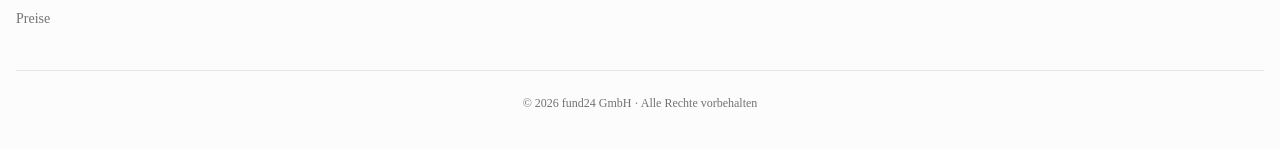
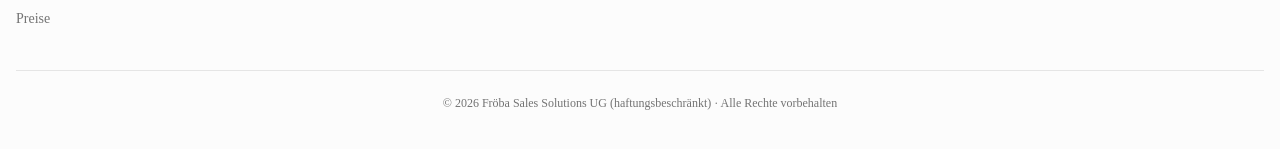
Before and after one commit to MasterPlayspots/O.A.F24-v2, a Next.js app: page / in a window 1280 px wide. Shown: the part 1668-1817 px from the top of the page. Built offline with nearby package versions, Linux system fonts and the light colour scheme; no server answers.

Commit message:
fix(legal): correct footer company name to Fröba Sales Solutions UG

```diff
--- a/components/layout/Footer.tsx
+++ b/components/layout/Footer.tsx
@@ -78,7 +78,7 @@ export function Footer() {
           </div>
         </div>
         <div className="mt-10 border-t pt-6 text-center text-xs text-muted-foreground">
-          &copy; 2026 fund24 GmbH &middot; Alle Rechte vorbehalten
+          &copy; 2026 Fröba Sales Solutions UG (haftungsbeschränkt) &middot; Alle Rechte vorbehalten
         </div>
       </div>
     </footer>
```
